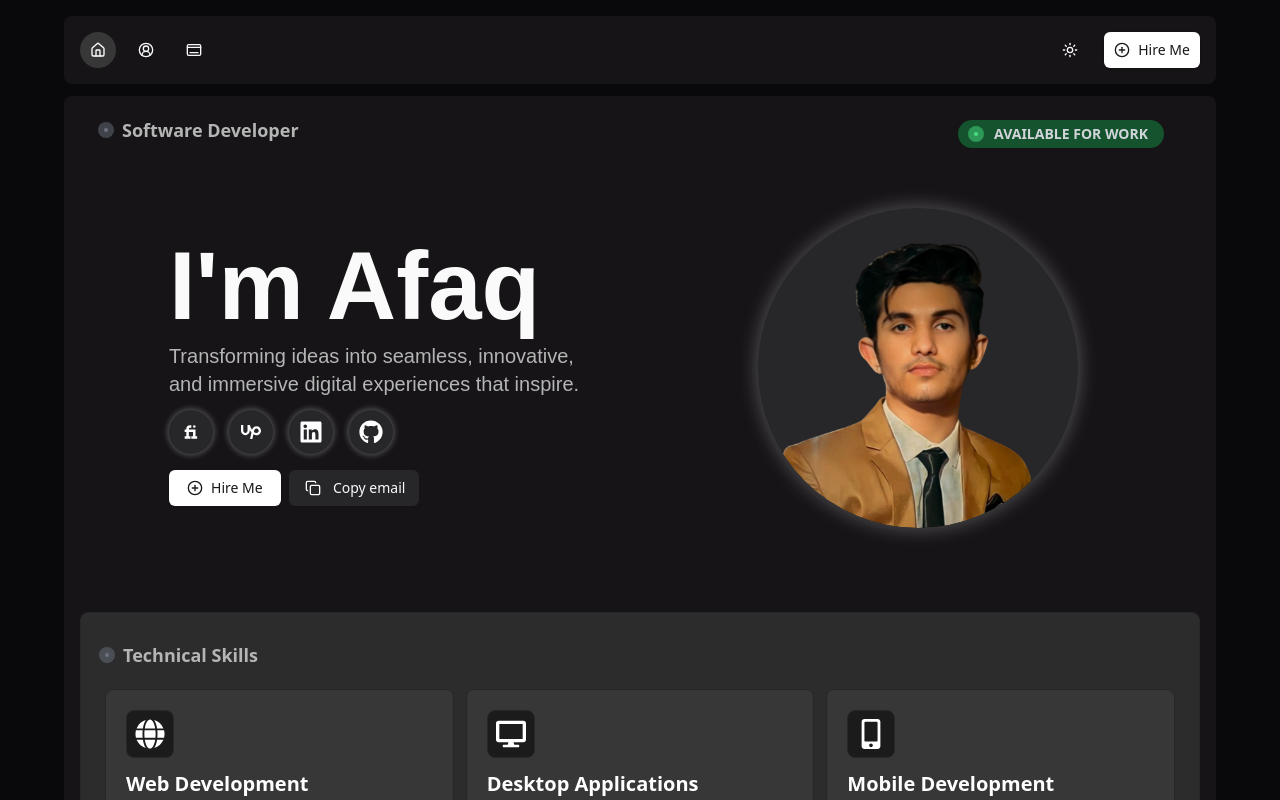
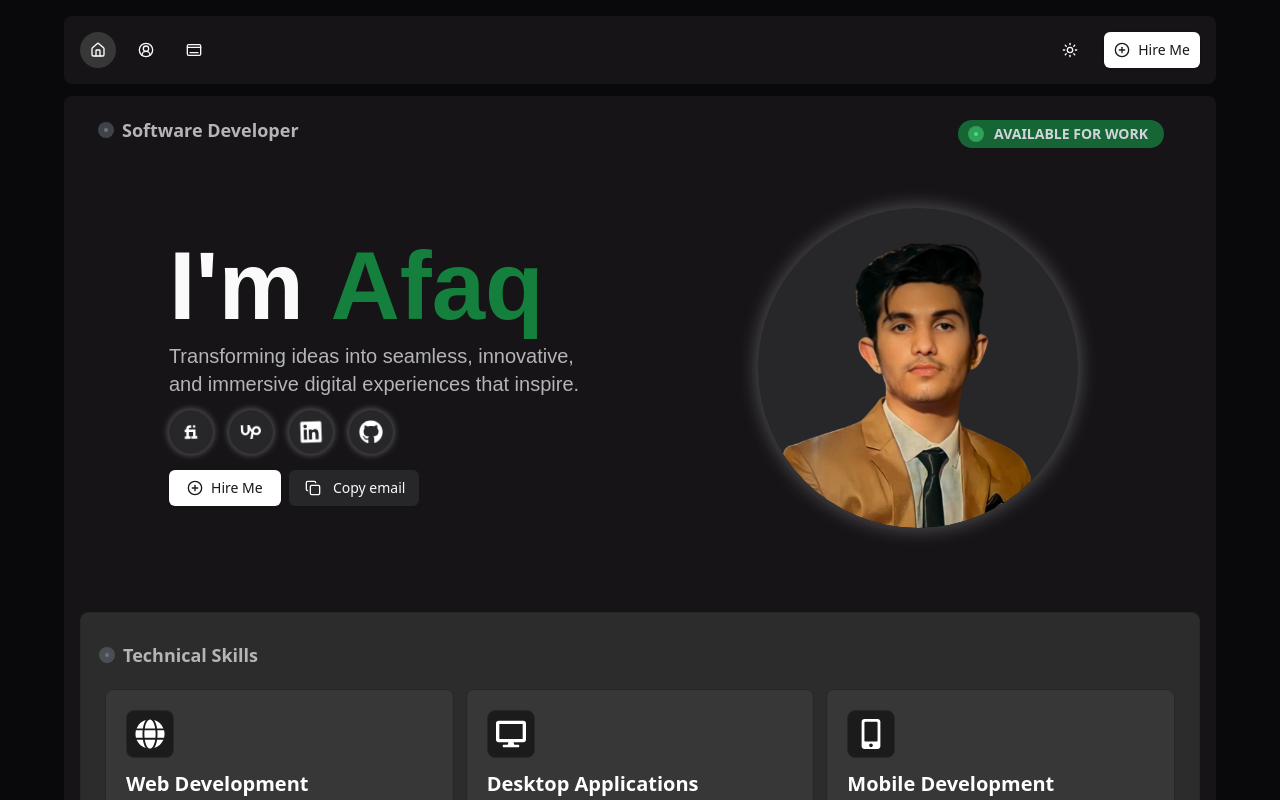
Before and after one commit to mafaqatiq/frontend, a Next.js app: page / in a window 1280 px wide. Shown: the top 800 px of the page. Built offline with nearby package versions, Linux system fonts and the light colour scheme.

Commit message:
updated/added anime

```diff
--- a/components/HeroScetion.tsx
+++ b/components/HeroScetion.tsx
@@ -78,7 +78,7 @@ const HeroScetion = () => {
               animate={{ opacity: 1, y: 0 }}
               transition={{ duration: 0.6, ease: "easeOut", delay: 0.2 }}
               className="flex items-center lg:px-4 lg:py-1 sm:px-4 sm:py-1 mr-3 rounded-full
-      sm:dark:bg-green-900 sm:bg-green-700 lg:dark:bg-green-900 lg:bg-green-700
+      sm:dark:bg-green-900 sm:bg-green-700 lg:dark:bg-green-800 lg:bg-green-600
       text-green-300 text-sm font-semibold cursor-pointer mt-2"
             >
               <span
@@ -109,7 +109,8 @@ const HeroScetion = () => {
                 className="text-center lg:text-left sm:text-left"
               >
                 <h1 className="my-2 text-2xl sm:text-5xl lg:text-8xl font-bold ">
-                  I&apos;m <span>Afaq</span>
+                  I&apos;m <span className="inline-block animate-float text-green-700">Afaq</span>
+
                 </h1>
                 <p className="lg:text-xl text-sm sm:text-md text-[#5a5959] dark:text-[#b5b5b5] max-w-2xl mx-auto">
                   <span className="hidden sm:inline">
--- a/components/SocialMediaIconsHeroSection.tsx
+++ b/components/SocialMediaIconsHeroSection.tsx
@@ -12,7 +12,7 @@ export default function SocialMediaIconsHeroSection() {
       <a
         href="https://www.fiverr.com/zaidbinharis293/"
         rel="noopener noreferrer"
-        className="lg:w-11 sm:w-11 lg:h-11  sm:h-11 w-10 h-10 hover:border  shadow-icon-pulse-glow hover:border-black  flex items-center justify-center text-white bg-green-600 dark:bg-[#27272a] border-white/10   rounded-full transition-all duration-300 ease-in-out dark:hover:bg-green-600 hover:bg-green-500"
+        className="lg:w-11 sm:w-11 lg:h-11  sm:h-11 w-10 h-10 hover:border animate-wiggle  shadow-icon-pulse-glow hover:border-black  flex items-center justify-center text-white bg-green-600 dark:bg-[#27272a] border-white/10   rounded-full transition-all duration-300 ease-in-out dark:hover:bg-green-600 hover:bg-green-500"
       >
         <FiverrIcon className="lg:text-3xl sm:text-3xl text-lg " />
       </a>
@@ -20,7 +20,7 @@ export default function SocialMediaIconsHeroSection() {
       <a
         href="https://www.upwork.com/freelancers/~01c91a1c64736ef715?mp_source=share"
         rel="noopener noreferrer"
-        className="lg:w-11 sm:w-11 lg:h-11  sm:h-11 w-10 h-10 hover:border  shadow-icon-pulse-glow hover:border-black  flex items-center justify-center text-white bg-[#128f00] dark:bg-[#27272a] border-white/10 rounded-full transition-all duration-300 ease-in-out dark:hover:bg-[#128f00] hover:bg-[#128f00]/80"
+        className="lg:w-11 sm:w-11 lg:h-11  sm:h-11 w-10 h-10 hover:border animate-wiggle  shadow-icon-pulse-glow hover:border-black  flex items-center justify-center text-white bg-[#128f00] dark:bg-[#27272a] border-white/10 rounded-full transition-all duration-300 ease-in-out dark:hover:bg-[#128f00] hover:bg-[#128f00]/80"
       >
         <UpworkIcon className="lg:text-2xl sm:text-2xl text-lg " />
       </a>
@@ -28,7 +28,7 @@ export default function SocialMediaIconsHeroSection() {
       <a
         href="https://www.linkedin.com/in/muhammad-afaq-3b8820224/"
         rel="noopener noreferrer"
-        className="lg:w-11 sm:w-11 lg:h-11  sm:h-11 w-10 h-10 hover:border  shadow-icon-pulse-glow  hover:border-black  flex items-center justify-center text-white bg-blue-600 dark:bg-[#27272a] border-white/10 rounded-full transition-all duration-300 ease-in-out dark:hover:bg-blue-600 hover:bg-blue-500"
+        className="lg:w-11 sm:w-11 lg:h-11  sm:h-11 w-10 h-10 hover:border animate-wiggle   shadow-icon-pulse-glow  hover:border-black  flex items-center justify-center text-white bg-blue-600 dark:bg-[#27272a] border-white/10 rounded-full transition-all duration-300 ease-in-out dark:hover:bg-blue-600 hover:bg-blue-500"
       >
         <FaLinkedin className="lg:text-2xl sm:text-2xl text-lg " />
       </a>
@@ -36,7 +36,7 @@ export default function SocialMediaIconsHeroSection() {
       <a
         href="https://github.com/mafaqatiq"
         rel="noopener noreferrer"
-        className="lg:w-11 sm:w-11 lg:h-11  sm:h-11 w-10 h-10 hover:border   shadow-icon-pulse-glow hover:border-black  flex items-center justify-center text-white bg-gray-700 dark:bg-[#27272a] border-white/10 rounded-full transition-all duration-300 ease-in-out dark:hover:bg-gray-700 hover:bg-gray-600"
+        className="lg:w-11 sm:w-11 lg:h-11  sm:h-11 w-10 h-10 hover:border animate-wiggle  shadow-icon-pulse-glow hover:border-black  flex items-center justify-center text-white bg-gray-700 dark:bg-[#27272a] border-white/10 rounded-full transition-all duration-300 ease-in-out dark:hover:bg-gray-700 hover:bg-gray-600"
       >
         <FaGithub className="lg:text-2xl sm:text-2xl text-lg " />
       </a>
--- a/tailwind.config.ts
+++ b/tailwind.config.ts
@@ -77,13 +77,21 @@ export default {
 'mobile-light-pulse-glow': {
   '0%, 100%': { boxShadow: '0 0 10px 0px rgba(39, 39, 42, 0.4)' },
   '50%': { boxShadow: '0 0 10px 4px rgba(39, 39, 42, 0.6)' }
-}
+},
 
-
-
+float: {
+    '0%, 100%': { transform: 'translateY(0)' },
+    '50%': { transform: 'translateY(-6px)' },
+  },
+  wiggle: {
+    '0%, 100%': { transform: 'rotate(-2deg)' },
+    '50%': { transform: 'rotate(2deg)' },
+  },
 
 		},
 		animation: {
+			wiggle: 'wiggle 5s ease-in-out infinite',
+			float: 'float 3s ease-in-out infinite',
 			'pulse-glow': 'pulse-glow 3s infinite',
 			'light-pulse-glow': 'light-pulse-glow 3s infinite',
 			'mobile-pulse-glow': 'mobile-pulse-glow 3s infinite',
```
